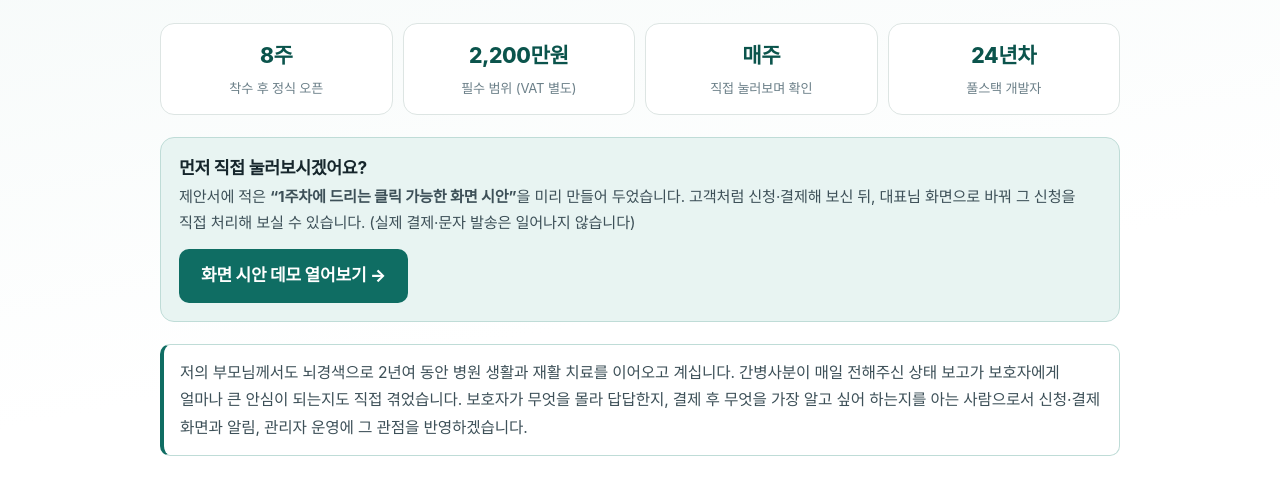
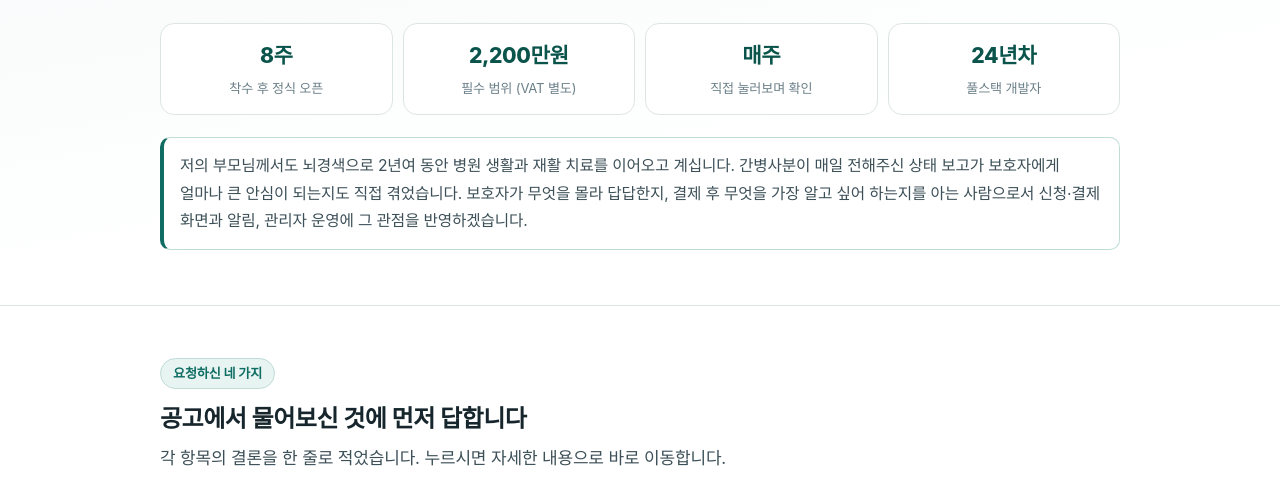
Before and after one commit to meleteyo/refui-158069, a plain HTML site: page index.html in a window 1280 px wide. Shown: the part 288-779 px from the top of the page. Drawn offline with Linux system fonts and the light colour scheme.

Commit message:
proposal-web 재배포

```diff
--- a/index.html
+++ b/index.html
@@ -216,13 +216,6 @@
       <div class="stat"><span class="n">24년차</span><span class="l">풀스택 개발자</span></div>
     </div>
 
-    <div class="card" style="margin-top:22px;border-color:var(--brand-line);background:var(--brand-soft)">
-      <h3 style="margin-bottom:4px">먼저 직접 눌러보시겠어요?</h3>
-      <p style="margin:0 0 12px">제안서에 적은 <b>“1주차에 드리는 클릭 가능한 화면 시안”</b>을 미리 만들어 두었습니다.
-      고객처럼 신청·결제해 보신 뒤, 대표님 화면으로 바꿔 그 신청을 직접 처리해 보실 수 있습니다. (실제 결제·문자 발송은 일어나지 않습니다)</p>
-      <a href="demo.html" style="display:inline-block;background:var(--brand);color:#fff;text-decoration:none;
-         border-radius:10px;padding:12px 22px;font-weight:800">화면 시안 데모 열어보기 →</a>
-    </div>
 
     <p class="personal">
       저의 부모님께서도 뇌경색으로 2년여 동안 병원 생활과 재활 치료를 이어오고 계십니다.
```
